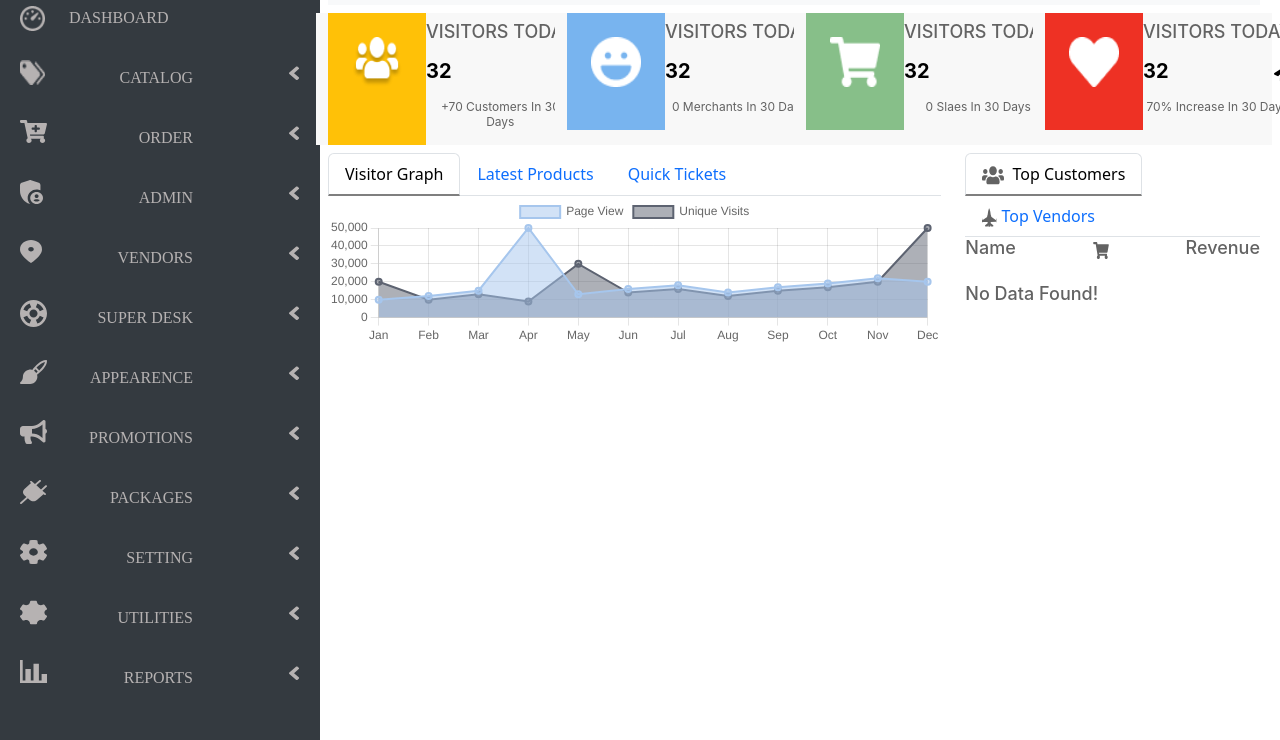
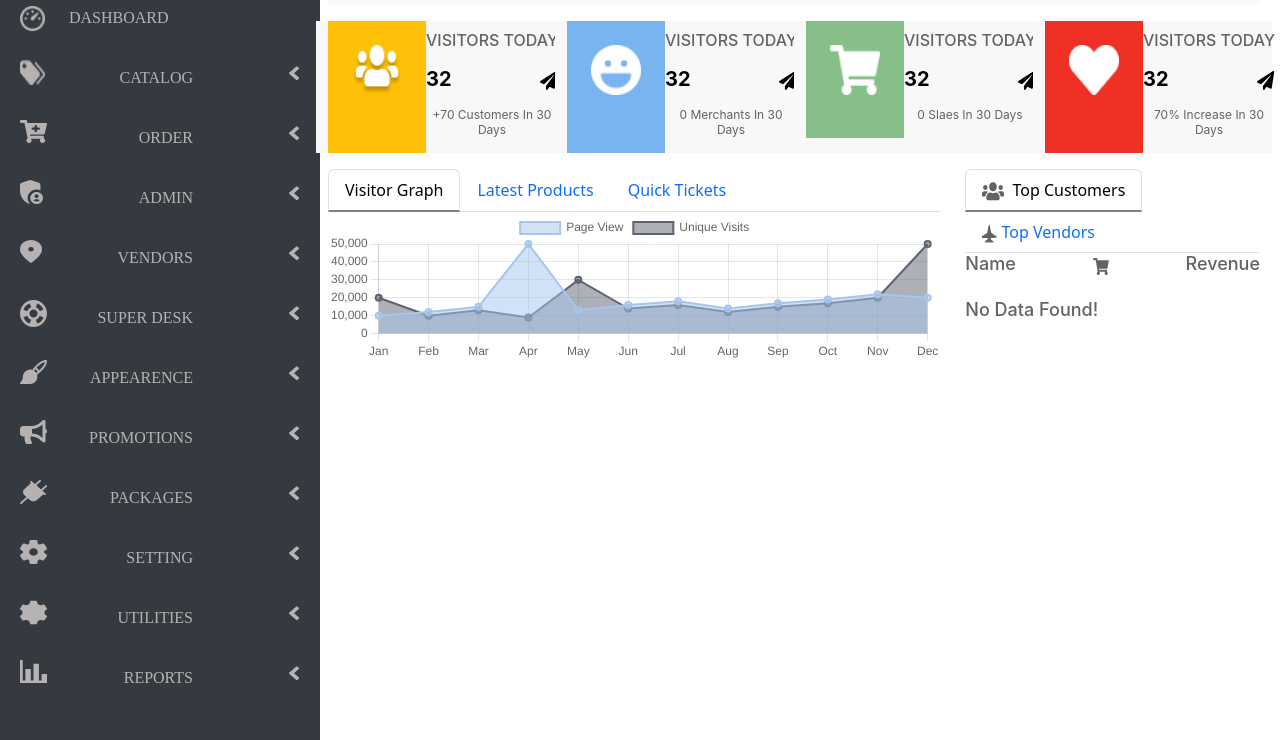
Before and after one commit to AlrightTech-Frontend/atlanttis, a plain HTML site: page dashboard.html in a window 1280 px wide. Shown: the part 100-840 px from the top of the page. Drawn offline with nearby package versions, Linux system fonts and the light colour scheme; files whose address does not match are found by name.

Commit message:
3nd commit

```diff
--- a/dashboard.html
+++ b/dashboard.html
@@ -87,7 +87,7 @@
         font-family: "Inter";
         font-style: normal;
         font-weight: 500;
-        font-size: 18px;
+        font-size: 16px;
         line-height: 22px;
         /* identical to box height */
 
@@ -851,7 +851,7 @@ color: #636363;
             </nav>
             <!-- Main content goes here -->
             <di class="row my-2">
-              <div class="col-md-3 cards">
+              <div class="col-md-3 cards my-2">
                 <div class="d-flex">
                   <div
                     class="visitor d-flex justify-content-center bgVisit py-4 px-4"
@@ -885,7 +885,7 @@ color: #636363;
                   </div>
                 </div>
               </div>
-              <div class="col-md-3 cards">
+              <div class="col-md-3 cards my-2">
                 <div class="d-flex">
                   <div
                     class="visitor d-flex justify-content-center bgMerchant py-4 px-4"
@@ -919,7 +919,7 @@ color: #636363;
                   </div>
                 </div>
               </div>
-              <div class="col-md-3 cards">
+              <div class="col-md-3 cards my-2">
                 <div class="d-flex">
                   <div
                     class="visitor d-flex justify-content-center bgSales py-4 px-4"
@@ -953,7 +953,7 @@ color: #636363;
                   </div>
                 </div>
               </div>
-              <div class="col-md-3 cards">
+              <div class="col-md-3 cards my-2">
                 <div class="d-flex">
                   <div
                     class="visitor d-flex justify-content-center bgIncrease py-4 px-4"
```
